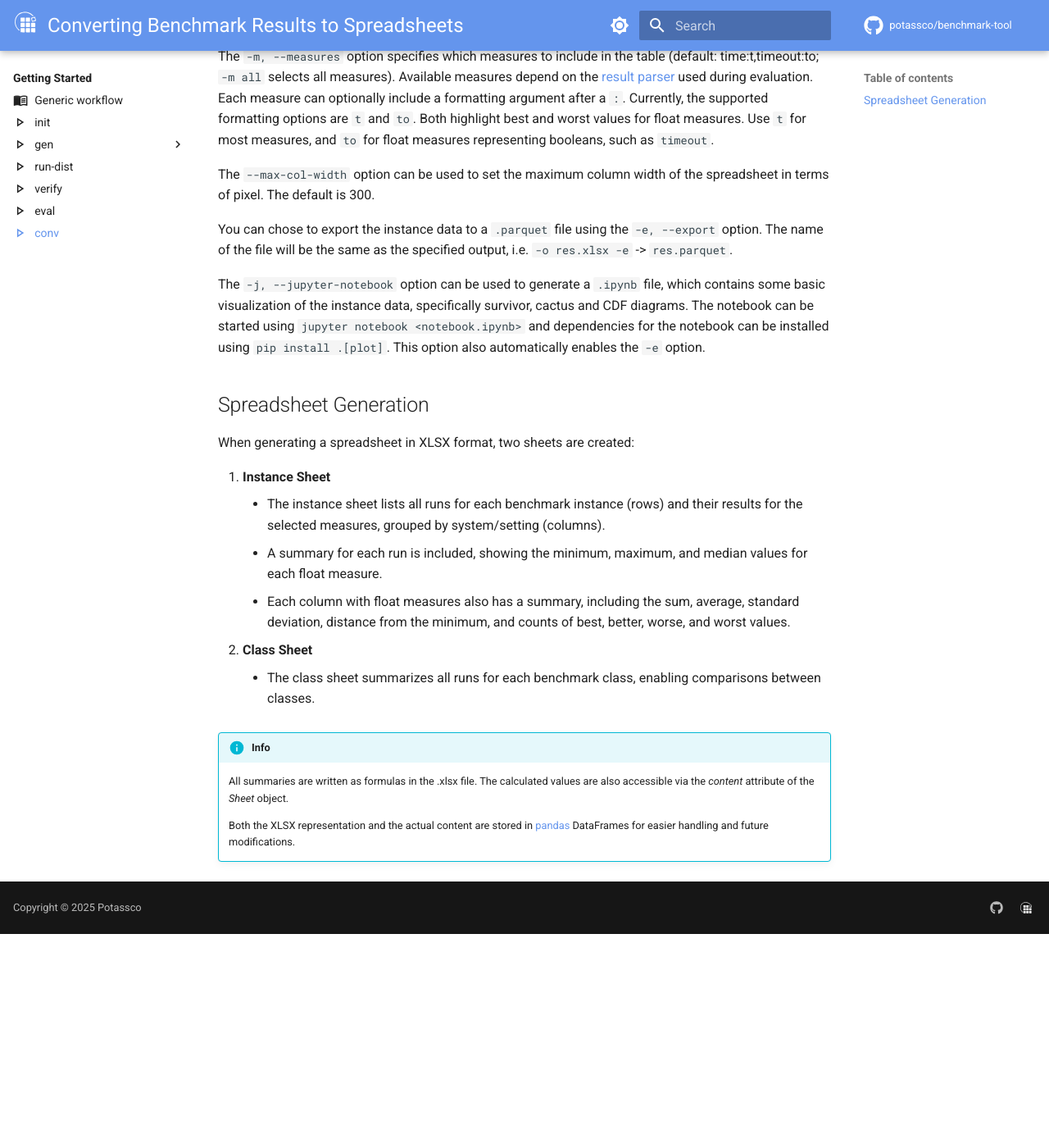
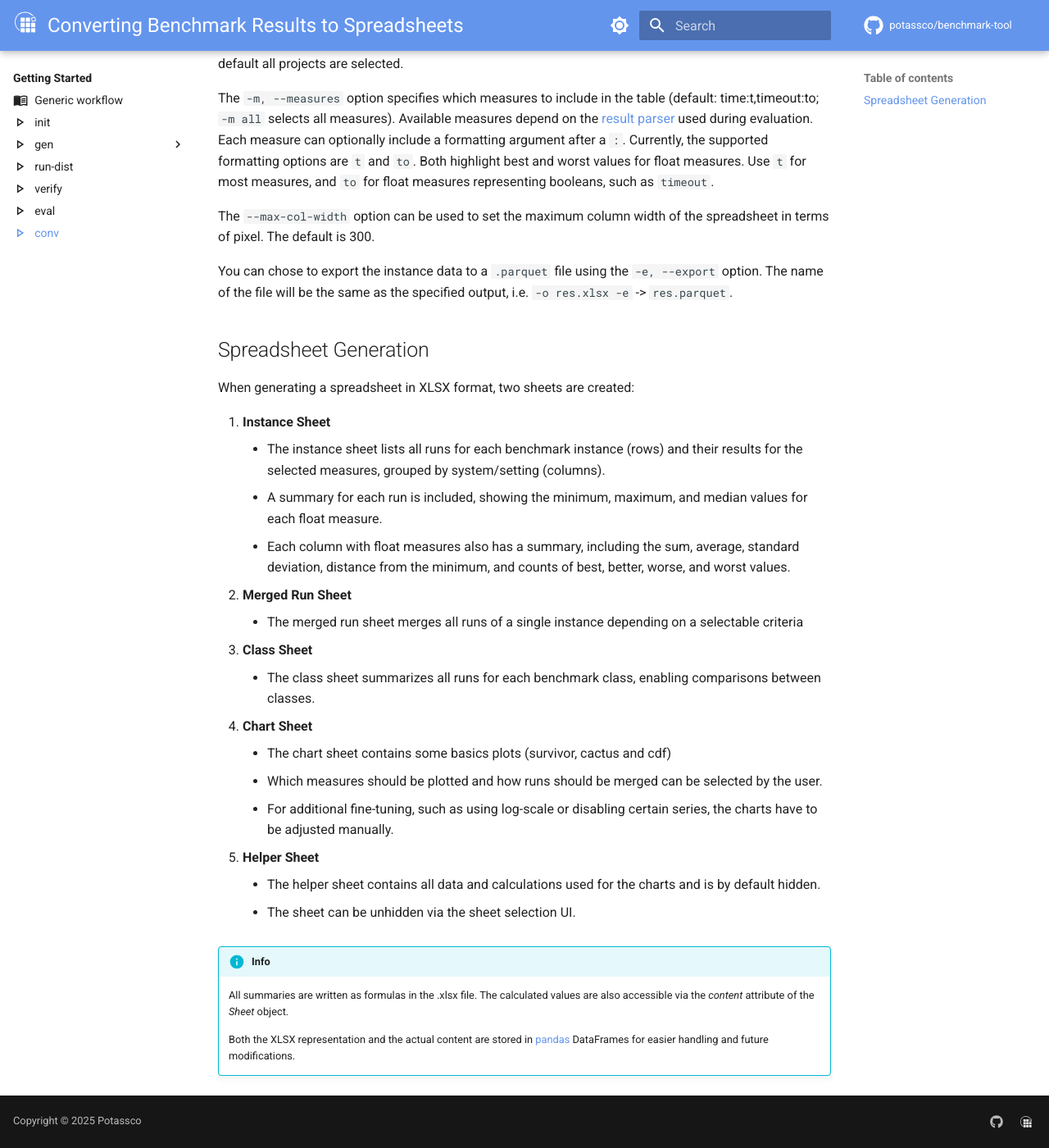
Before and after one commit to potassco/benchmark-tool, an MkDocs documentation site: the page built from docs/getting_started/conv/index.md, in a window 1280 px wide and 1400 px high, scrolled down 602 px. Shown: the whole window at 82% size. Built offline with MkDocs 1.6.1 and Material for MkDocs 9.7.7, drawn with Linux system fonts in a browser that asks for light colours; comment, search, counter and statistics services are not loaded; before the commit the page ends 1741 px from its top, so only the background shows below that; some of the changed text lies outside the part shown.

Commit message:
Update documentation

```diff
--- a/docs/getting_started/conv/index.md
+++ b/docs/getting_started/conv/index.md
@@ -8,6 +8,8 @@ spreadsheet, which should be used with Excel. Other programs, such as LibreOffic
 or OpenOffice, should also work. Keep in mind that by default LibreOffice does not automatically
 recalculate formulas. Therefore, after opening the spreadsheet, use `CTRL + SHIFT + F9` to
 manually recalculate all formulas. You can also enable automatic recalculation in the settings.
+The spreadsheet will also include some basic plots. When using LibreOffice some features, such
+as dynamic axis titles, will not work and will have to be changed manually.
 
 To convert your benchmark results to a spreadsheet, use the following command:
 
@@ -35,11 +37,6 @@ You can chose to export the instance data to a `.parquet` file using the `-e, --
 option. The name of the file will be the same as the specified output, i.e. `-o res.xlsx -e`
 -> `res.parquet`.
 
-The `-j, --jupyter-notebook` option can be used to generate a `.ipynb` file, which contains
-some basic visualization of the instance data, specifically survivor, cactus and CDF diagrams.
-The notebook can be started using `jupyter notebook <notebook.ipynb>` and dependencies for the notebook can be installed using `pip install .[plot]`. This option also automatically enables
-the `-e` option.
-
 ## Spreadsheet Generation
 
 When generating a spreadsheet in XLSX format, two sheets are created:
@@ -52,9 +49,22 @@ When generating a spreadsheet in XLSX format, two sheets are created:
     - Each column with float measures also has a summary, including the sum,
     average, standard deviation, distance from the minimum, and counts of best,
     better, worse, and worst values.
-2. **Class Sheet**
+2. **Merged Run Sheet**
+    - The merged run sheet merges all runs of a single instance depending on
+    a selectable criteria
+3. **Class Sheet**
     - The class sheet summarizes all runs for each benchmark class, enabling
     comparisons between classes.
+4. **Chart Sheet**
+    - The chart sheet contains some basics plots (survivor, cactus and cdf)
+    - Which measures should be plotted and how runs should be merged can be selected
+    by the user.
+    - For additional fine-tuning, such as using log-scale or disabling certain series,
+    the charts have to be adjusted manually.
+5. **Helper Sheet**
+    - The helper sheet contains all data and calculations used for the charts and is
+    by default hidden.
+    - The sheet can be unhidden via the sheet selection UI.
 
 !!! info
     All summaries are written as formulas in the .xlsx file. The calculated
```
